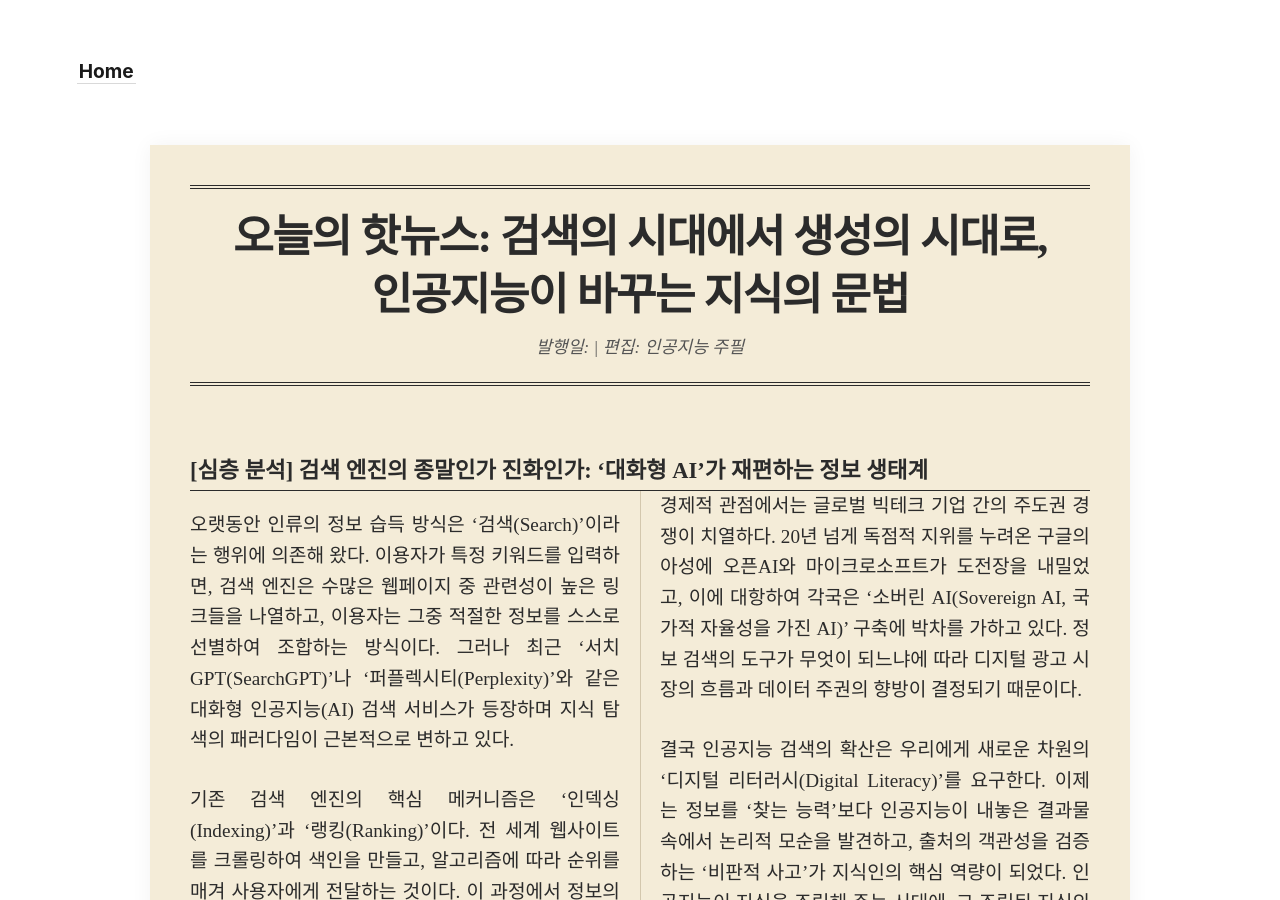
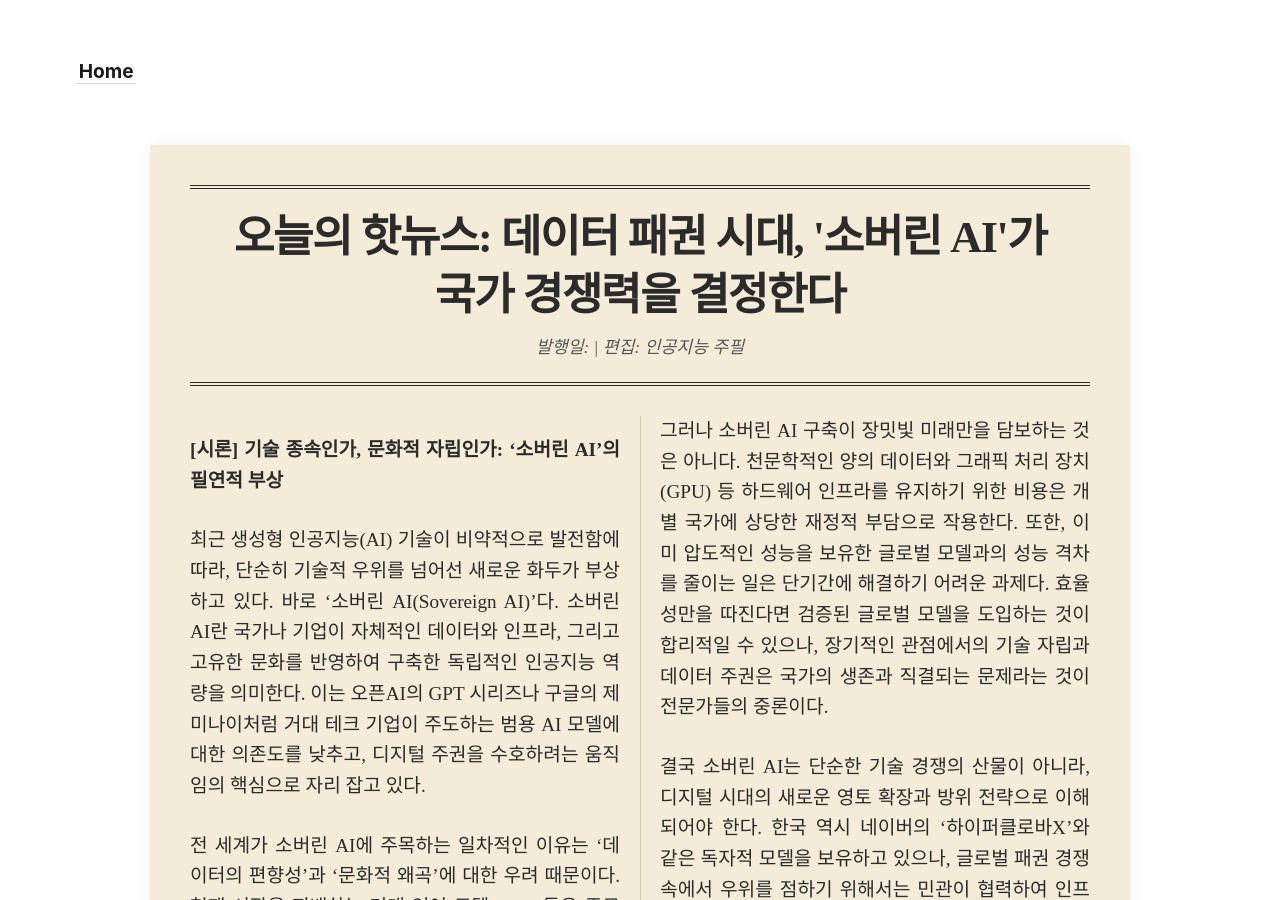
Before and after one commit to somath-edu/somath-edu.github.io, a Jekyll site: the page built from library/2026-02-22-suneung-ko.md, in a window 1280 px wide and 900 px high. Built offline with Jekyll 4.4.1, drawn with Linux system fonts in a browser that asks for light colours; some of the changed text lies outside the part shown.

Commit message:
docs: 📰 오늘의 3개국어 수능 신문 정기 발행

```diff
--- a/library/2026-02-22-suneung-ko.md
+++ b/library/2026-02-22-suneung-ko.md
@@ -1,27 +1,26 @@
 ---
 layout: newspaper
-title: "오늘의 핫뉴스: 검색의 시대에서 생성의 시대로, 인공지능이 바꾸는 지식의 문법"
+title: "오늘의 핫뉴스: 데이터 패권 시대, '소버린 AI'가 국가 경쟁력을 결정한다"
 permalink: /suneung-ko
 ---
 
-### [심층 분석] 검색 엔진의 종말인가 진화인가: '대화형 AI'가 재편하는 정보 생태계
+**[시론] 기술 종속인가, 문화적 자립인가: ‘소버린 AI’의 필연적 부상**
 
-오랫동안 인류의 정보 습득 방식은 '검색(Search)'이라는 행위에 의존해 왔다. 이용자가 특정 키워드를 입력하면, 검색 엔진은 수많은 웹페이지 중 관련성이 높은 링크들을 나열하고, 이용자는 그중 적절한 정보를 스스로 선별하여 조합하는 방식이다. 그러나 최근 '서치GPT(SearchGPT)'나 '퍼플렉시티(Perplexity)'와 같은 대화형 인공지능(AI) 검색 서비스가 등장하며 지식 탐색의 패러다임이 근본적으로 변하고 있다.
+최근 생성형 인공지능(AI) 기술이 비약적으로 발전함에 따라, 단순히 기술적 우위를 넘어선 새로운 화두가 부상하고 있다. 바로 ‘소버린 AI(Sovereign AI)’다. 소버린 AI란 국가나 기업이 자체적인 데이터와 인프라, 그리고 고유한 문화를 반영하여 구축한 독립적인 인공지능 역량을 의미한다. 이는 오픈AI의 GPT 시리즈나 구글의 제미나이처럼 거대 테크 기업이 주도하는 범용 AI 모델에 대한 의존도를 낮추고, 디지털 주권을 수호하려는 움직임의 핵심으로 자리 잡고 있다.
 
-기존 검색 엔진의 핵심 메커니즘은 '인덱싱(Indexing)'과 '랭킹(Ranking)'이다. 전 세계 웹사이트를 크롤링하여 색인을 만들고, 알고리즘에 따라 순위를 매겨 사용자에게 전달하는 것이다. 이 과정에서 정보의 최종 가공 주체는 인간이었다. 반면, 최신 AI 검색은 '검색 증강 생성(RAG, Retrieval-Augmented Generation)' 기술을 활용한다. 이는 신뢰할 수 있는 외부 소스에서 실시간 데이터를 추출한 뒤, 거대언어모델(LLM)이 이를 요약 및 추론하여 사용자에게 완성된 형태의 답변을 제공하는 방식이다.
+전 세계가 소버린 AI에 주목하는 일차적인 이유는 '데이터의 편향성'과 '문화적 왜곡'에 대한 우려 때문이다. 현재 시장을 지배하는 거대 언어 모델(LLM)들은 주로 영미권의 방대한 데이터를 학습하여 제작된다. 이로 인해 한국어와 같은 비영어권 언어의 맥락을 정확히 이해하지 못하거나, 특정 서구 중심적 가치관을 보편적인 규범으로 제시하는 한계를 지닌다. 이는 단순히 오답을 출력하는 차원의 문제를 넘어, 한 국가의 역사적 인식과 사회적 합의가 AI 알고리즘에 의해 재구성될 수 있다는 점에서 문화적 정체성의 위기로까지 해석된다.
 
-이러한 변화는 정보의 접근성을 획기적으로 높였으나, 동시에 구조적인 비판에 직면해 있다. 가장 큰 쟁점은 인공지능이 생성한 정보의 '신뢰성'과 '편향성'이다. 인공지능이 그럴듯한 문장으로 허구의 사실을 말하는 '할루시네이션(Hallucination, 환각 현상)'은 여전히 해결해야 할 과제다. 또한, AI가 특정 출처의 정보를 요약하여 전달하는 과정에서 원문 제작자의 저작권이 침해되고, 웹 생태계의 선순환 구조가 붕괴될 수 있다는 우려도 제기된다. 사용자가 원본 사이트를 방문하지 않고 AI의 답변만 확인하는 '제로 클릭(Zero-click)' 현상이 심화되면, 양질의 콘텐츠를 생산하는 미디어나 블로거들의 수익 모델이 위협받게 되기 때문이다.
+경제적 관점에서의 '기술 종속' 역시 간과할 수 없는 요소다. 특정 글로벌 기업의 AI 모델에 전적으로 의존하는 국가나 기업은 해당 기업의 구독료 정책 변화나 API 지원 중단 등에 취약해질 수밖에 없다. 또한, 민감한 국가 기밀이나 기업의 핵심 기술 정보가 외부 클라우드 서버를 통해 유출될 가능성도 배제하기 어렵다. 이에 따라 사우디아라비아, 프랑스, 일본 등 주요국들은 독자적인 GPU 컴퓨팅 자원을 확보하고, 자국어 중심의 모델 개발에 천문학적인 자금을 투입하며 이른바 'AI 요새화'에 열을 올리고 있다.
 
-경제적 관점에서는 글로벌 빅테크 기업 간의 주도권 경쟁이 치열하다. 20년 넘게 독점적 지위를 누려온 구글의 아성에 오픈AI와 마이크로소프트가 도전장을 내밀었고, 이에 대항하여 각국은 '소버린 AI(Sovereign AI, 국가적 자율성을 가진 AI)' 구축에 박차를 가하고 있다. 정보 검색의 도구가 무엇이 되느냐에 따라 디지털 광고 시장의 흐름과 데이터 주권의 향방이 결정되기 때문이다.
+그러나 소버린 AI 구축이 장밋빛 미래만을 담보하는 것은 아니다. 천문학적인 양의 데이터와 그래픽 처리 장치(GPU) 등 하드웨어 인프라를 유지하기 위한 비용은 개별 국가에 상당한 재정적 부담으로 작용한다. 또한, 이미 압도적인 성능을 보유한 글로벌 모델과의 성능 격차를 줄이는 일은 단기간에 해결하기 어려운 과제다. 효율성만을 따진다면 검증된 글로벌 모델을 도입하는 것이 합리적일 수 있으나, 장기적인 관점에서의 기술 자립과 데이터 주권은 국가의 생존과 직결되는 문제라는 것이 전문가들의 중론이다.
 
-결국 인공지능 검색의 확산은 우리에게 새로운 차원의 '디지털 리터러시(Digital Literacy)'를 요구한다. 이제는 정보를 '찾는 능력'보다 인공지능이 내놓은 결과물 속에서 논리적 모순을 발견하고, 출처의 객관성을 검증하는 '비판적 사고'가 지식인의 핵심 역량이 되었다. 인공지능이 지식을 조립해 주는 시대에, 그 조립된 지식의 이면을 꿰뚫어 보는 안목이 필요한 시점이다.
+결국 소버린 AI는 단순한 기술 경쟁의 산물이 아니라, 디지털 시대의 새로운 영토 확장과 방위 전략으로 이해되어야 한다. 한국 역시 네이버의 '하이퍼클로바X'와 같은 독자적 모델을 보유하고 있으나, 글로벌 패권 경쟁 속에서 우위를 점하기 위해서는 민관이 협력하여 인프라를 확충하고 전문 인력을 양성하는 등 보다 체계적인 대응이 필요하다. AI가 인간의 사고방식과 사회 시스템을 재설계하는 지금, 우리가 어떤 눈으로 세상을 바라볼 것인지를 결정하는 주도권은 바로 소버린 AI의 성공 여부에 달려 있다.
 
 ---
 
-**[수석 기자의 통찰]**
-"검색이 '나열'이라면 생성은 '요약'입니다. 하지만 요약은 필연적으로 누락과 왜곡을 동반합니다. 인공지능이 주는 편리한 정답에 매몰되지 않고, 끊임없이 '왜?'라는 질문을 던지는 태도만이 정보의 홍수 속에서 주체적인 지성을 지키는 유일한 방법입니다."
-
-**[일타 강사의 독해 포인트]**
-1. **대조 구조 파악**: 기존의 '키워드 검색'과 최신 'AI 검색'의 기술적 메커니즘(인덱싱 vs RAG) 차이를 명확히 구분하세요.
-2. **인과 관계 분석**: '제로 클릭' 현상이 왜 콘텐츠 생태계의 위기를 초래하는지 그 논리적 흐름을 추적해 보세요.
-3. **핵심 용어 정리**: 할루시네이션, 검색 증강 생성, 데이터 주권 등 지문에 등장한 개념들을 문맥 속에서 정의해 두는 것이 비문학 독해의 기본입니다.
+**[수석 기자의 독해 가이드]**
+본 지문은 최근 IT 업계의 핵심 키워드인 '소버린 AI'를 통해 기술과 주권, 문화적 정체성의 상관관계를 논리적으로 분석하고 있습니다.
+1. **서론**에서는 소버린 AI의 정의를 명확히 파악하세요.
+2. **본론**에서는 소버린 AI가 필요한 이유를 '문화적 측면(편향성)'과 '경제/안보적 측면(종속성)'으로 나누어 정리하는 것이 핵심입니다.
+3. **결론** 부분에서는 기술 자립의 필요성과 현실적 한계(비용 및 격차) 사이의 절충점을 고민해보는 태도가 필요합니다.
+이러한 구조는 수능 비문학 사회·기술 융합 지문에서 자주 출제되는 전형적인 논리 구조입니다.
```
Also changed, not shown: library/2026-02-22-suneung-classic.md (+16 -19 lines), library/2026-02-22-suneung-en.md (+13 -22 lines).
